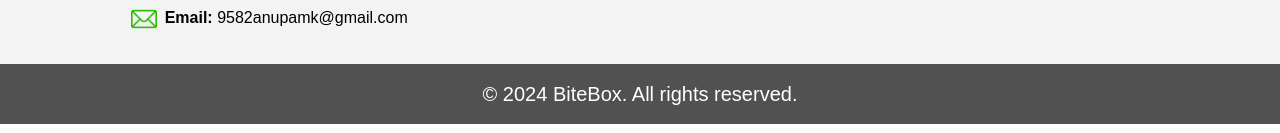
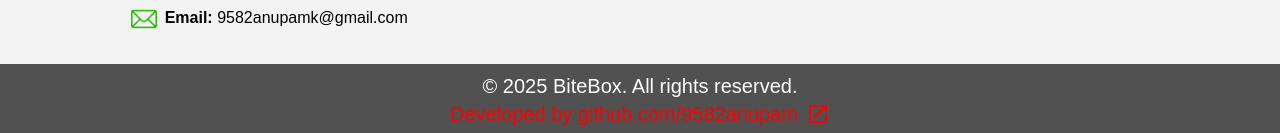
Before and after one commit to 9582anupam/Bite-Box, a React (Create React App) app in the folder Frontend/: page /category/Fruits in a window 1280 px wide. Shown: the part 2294-2427 px from the top of the page. Built offline with nearby package versions, Linux system fonts and the light colour scheme; no server answers.

Commit message:
add footer link to GitHub profile and update copyright year

```diff
--- a/Frontend/src/components/common/Footer.js
+++ b/Frontend/src/components/common/Footer.js
@@ -6,6 +6,8 @@ import instagram from "../../utils/images/footer/instagram.png";
 import facebook from "../../utils/images/footer/facebook.png";
 import youtube from "../../utils/images/footer/youtube.png";
 import x from "../../utils/images/footer/twitter.png";
+import { Link } from "react-router-dom";
+import OpenInNewIcon from "@mui/icons-material/OpenInNew";
 
 const Footer = () => {
     // Home
@@ -53,7 +55,11 @@ const Footer = () => {
                         <img src={logo} alt="logo" />
                         <div className="flex gap-2">
                             {/* location img */}
-                            <img src={location} alt="location" className="w-6 h-6"/>
+                            <img
+                                src={location}
+                                alt="location"
+                                className="w-6 h-6"
+                            />
                             <p className="leading-5 font-medium">
                                 <span className="font-bold">Address: </span>Shop
                                 No. 10, lorem ipsum,
@@ -81,7 +87,9 @@ const Footer = () => {
                         <h3 className="font-bold text-3xl mb-3">Quick Links</h3>
                         <div className="flex flex-col gap-1">
                             {quickLinks.map((link, index) => (
-                                <p key={index} className="text-lg font-medium cursor-pointer w-fit">
+                                <p
+                                    key={index}
+                                    className="text-lg font-medium cursor-pointer w-fit">
                                     {link}
                                 </p>
                             ))}
@@ -91,7 +99,9 @@ const Footer = () => {
                         <h3 className="font-bold text-3xl mb-3">Categories</h3>
                         <div className="flex flex-col gap-1">
                             {categories.map((category, index) => (
-                                <p key={index} className="text-lg font-medium cursor-pointer w-fit">
+                                <p
+                                    key={index}
+                                    className="text-lg font-medium cursor-pointer w-fit">
                                     {category}
                                 </p>
                             ))}
@@ -102,15 +112,30 @@ const Footer = () => {
                         <div className="flex gap-2 cursor-pointer">
                             {socialMedia.map((icon, index) => (
                                 <div key={index}>
-                                    <img src={icon} alt={icon.name} className="w-8" />
+                                    <img
+                                        src={icon}
+                                        alt={icon.name}
+                                        className="w-8"
+                                    />
                                 </div>
                             ))}
                         </div>
                     </div>
                 </div>
             </div>
-            <div className="bg-[#515151] w-full flex justify-center items-center">
-                <p className="text-white py-4 font-poppins font-medium text-xl">&copy; 2024 BiteBox. All rights reserved.</p>
+            <div className="bg-[#515151] w-full flex justify-center items-center flex-col">
+                <p className="text-white mt-2 font-poppins font-medium text-xl">
+                    &copy; 2025 BiteBox. All rights reserved.
+                </p>
+                <Link
+                    to="https://www.github.com/9582anupam"
+                    className="flex items-center gap-2 mb-2">
+                    <p className="text-[#FF0000] font-poppins font-medium text-xl">
+                        Developed by github.com/9582anupam
+                    </p>
+                    {/* white color icon */}
+                    <OpenInNewIcon className="w-6 h-6 text-[#FF0000]" />
+                </Link>
             </div>
         </footer>
     );
```
